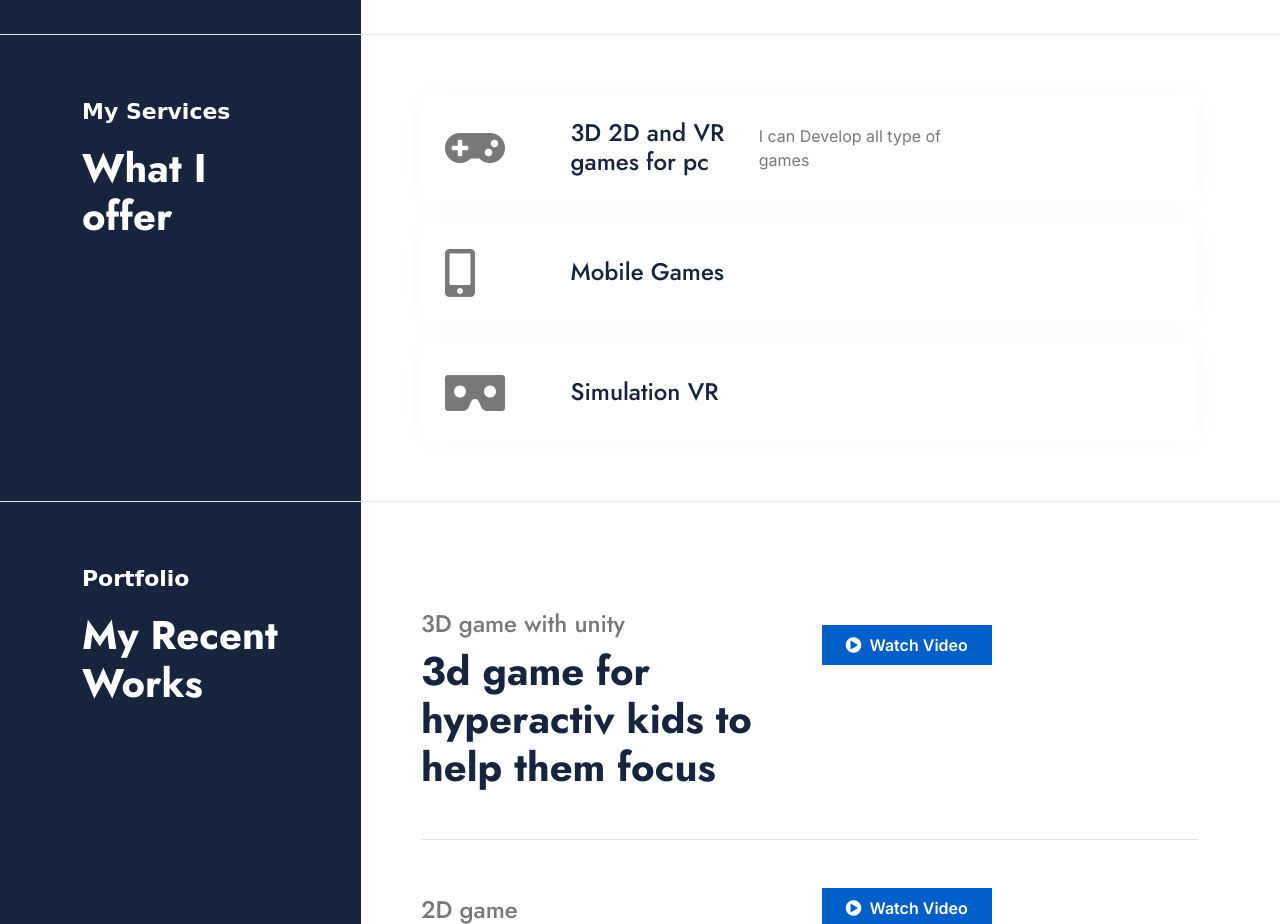
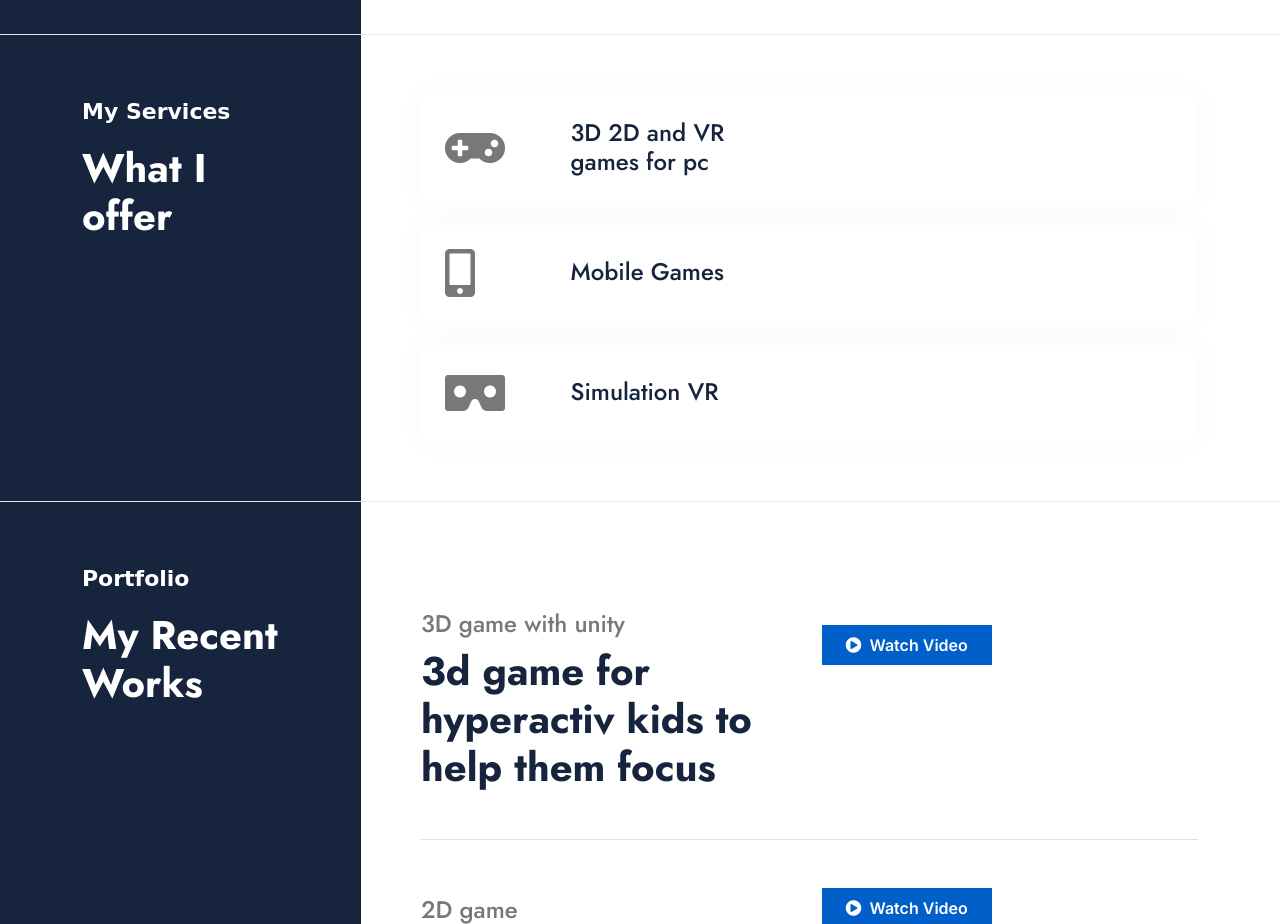
Before and after one commit to BYAmine/profilio, a plain HTML site: page index.html in a window 1280 px wide. Shown: the part 2440-3364 px from the top of the page. Drawn offline with nearby package versions, Linux system fonts and the light colour scheme; a web font is replaced by a local one.

Commit message:
Update index.html

```diff
--- a/index.html
+++ b/index.html
@@ -389,7 +389,7 @@
                                                 <a href="#" class="h4 mb-0">3D 2D and VR games for pc </a>
                                             </div>
                                             <div class="col-xl-4">
-                                                <p class="mb-0">I can Develop all type of games
+                                                <p class="mb-0">
                                                 </p>
                                             </div>
 
```
